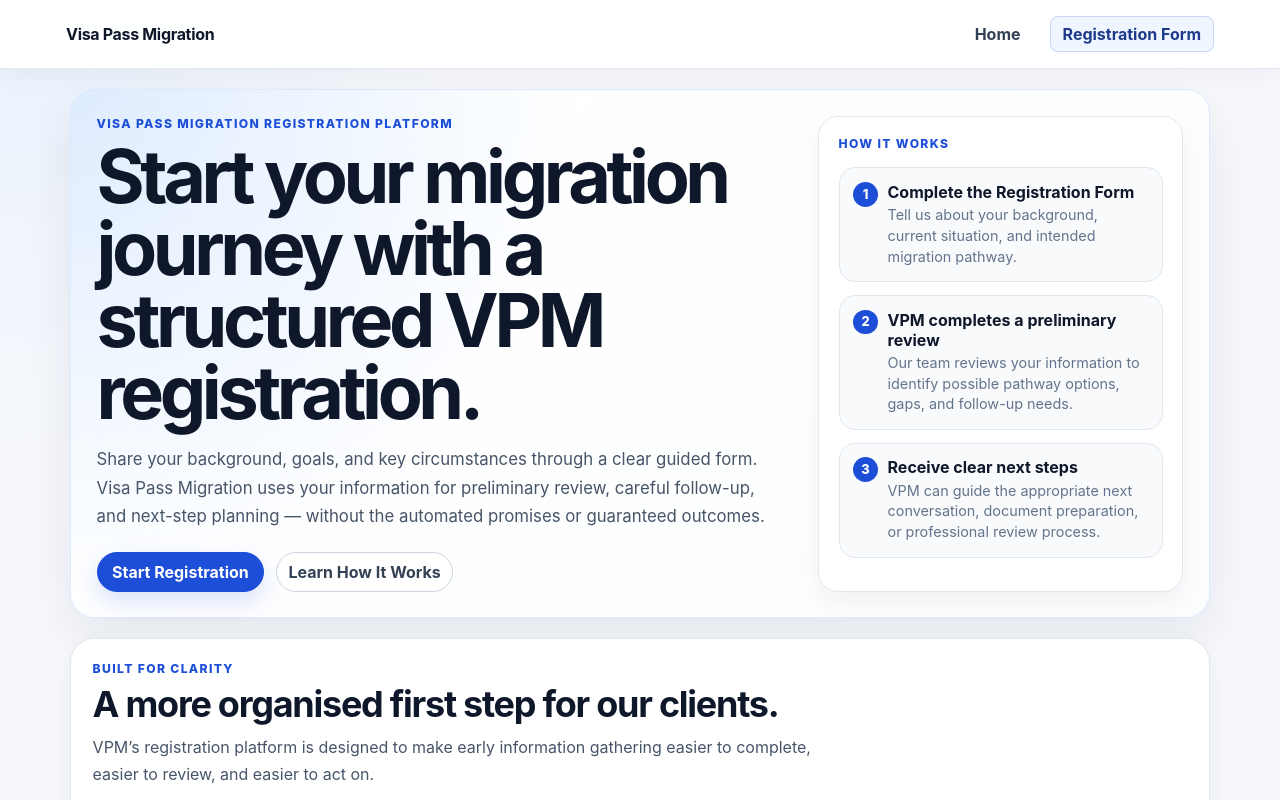
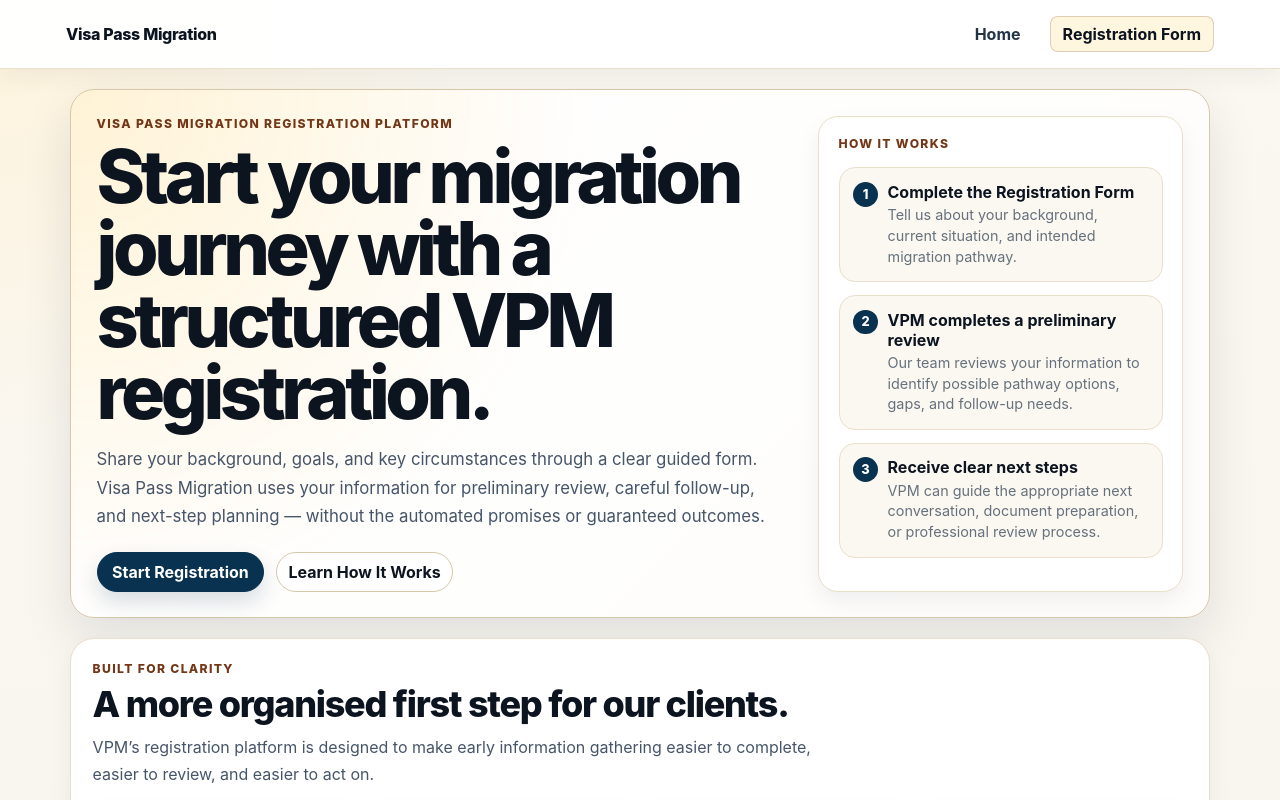
Before and after one commit to VisaPassMigration/VPM-online-enquiry-form, a Next.js app: page / in a window 1280 px wide. Shown: the top 800 px of the page. Built offline with nearby package versions, Linux system fonts and the light colour scheme.

Commit message:
Apply VPM brand identity theme

```diff
--- a/src/app/globals.css
+++ b/src/app/globals.css
@@ -1,37 +1,41 @@
 :root {
   color-scheme: light;
-  --vpm-royal: #1d4ed8;
-  --vpm-royal-dark: #1e3a8a;
-  --vpm-royal-soft: #dbeafe;
-  --vpm-navy: #0f172a;
-  --vpm-navy-muted: #334155;
-  --vpm-gold: #d99a18;
-  --vpm-gold-soft: #fffbeb;
-  --vpm-bg: #f6f8fc;
-  --vpm-surface: #ffffff;
-  --vpm-surface-soft: #f8fafc;
-  --vpm-border: #e2e8f0;
-  --vpm-border-strong: #cbd5e1;
-  --vpm-muted: #64748b;
-  --vpm-info-bg: #eff6ff;
-  --vpm-success-bg: #ecfdf5;
-  --vpm-success-text: #166534;
-  --vpm-warning-bg: #fffbeb;
-  --vpm-warning-text: #92400e;
-  --vpm-danger-bg: #fef2f2;
-  --vpm-danger-text: #991b1b;
-  --vpm-shadow-sm: 0 10px 24px rgba(15, 23, 42, 0.05);
-  --vpm-shadow-md: 0 20px 50px rgba(15, 23, 42, 0.08);
-}
-
+  --vpm-deep-navy: #0C1420;
+  --vpm-dark-blue: #08324F;
+  --vpm-cream: #FFEFCA;
+  --vpm-copper: #733717;
+  --vpm-black: #000000;
+  --vpm-white: #FFFFFF;
+  --vpm-royal: var(--vpm-dark-blue);
+  --vpm-royal-dark: var(--vpm-deep-navy);
+  --vpm-royal-soft: var(--vpm-cream);
+  --vpm-navy: var(--vpm-deep-navy);
+  --vpm-navy-muted: #243447;
+  --vpm-gold: var(--vpm-cream);
+  --vpm-gold-soft: #fff8e7;
+  --vpm-bg: #f7f4ee;
+  --vpm-surface: var(--vpm-white);
+  --vpm-surface-soft: #fbf8f2;
+  --vpm-border: #eadfc9;
+  --vpm-border-strong: #d8c8aa;
+  --vpm-muted: #66717c;
+  --vpm-info-bg: #eef3f5;
+  --vpm-success-bg: #eef6f0;
+  --vpm-success-text: #2f5d3a;
+  --vpm-warning-bg: var(--vpm-gold-soft);
+  --vpm-warning-text: var(--vpm-copper);
+  --vpm-danger-bg: #fbefed;
+  --vpm-danger-text: var(--vpm-copper);
+  --vpm-shadow-sm: 0 10px 24px rgba(12, 20, 32, 0.06);
+  --vpm-shadow-md: 0 20px 50px rgba(12, 20, 32, 0.10);
+}
 * {
   box-sizing: border-box;
 }
 
 body {
   margin: 0;
-  font-family: Inter, -apple-system, BlinkMacSystemFont, 'Segoe UI', Roboto, Oxygen,
-    Ubuntu, Cantarell, 'Open Sans', 'Helvetica Neue', sans-serif;
+  font-family: var(--font-montserrat, Montserrat), Montserrat, -apple-system, BlinkMacSystemFont, 'Segoe UI', sans-serif;
   color: #1f2937;
   background: #f9fafb;
 }
@@ -227,8 +231,8 @@ a {
 }
 
 .section-nav a:hover {
-  border-color: #2563eb;
-  color: #1d4ed8;
+  border-color: var(--vpm-dark-blue);
+  color: var(--vpm-dark-blue);
 }
 
 .fieldset-helper {
@@ -303,7 +307,7 @@ a {
 }
 
 .points-summary {
-  border: 1px solid #dbeafe;
+  border: 1px solid var(--vpm-cream);
   background: #f8fbff;
   border-radius: 10px;
   padding: 0.8rem;
@@ -314,7 +318,7 @@ a {
   font-size: 2rem;
   font-weight: 700;
   margin: 0.2rem 0 0.4rem;
-  color: #1d4ed8;
+  color: var(--vpm-dark-blue);
 }
 
 .points-summary ul {
@@ -323,8 +327,8 @@ a {
 }
 
 .dashboard-note {
-  border-left: 4px solid #1d4ed8;
-  background: #eff6ff;
+  border-left: 4px solid var(--vpm-dark-blue);
+  background: var(--vpm-info-bg);
 }
 
 .section-heading-row {
@@ -433,12 +437,12 @@ a {
 
 .review-grid-row dt {
   font-weight: 600;
-  color: #334155;
+  color: var(--vpm-navy-muted);
 }
 
 .review-grid-row dd {
   margin: 0;
-  color: #0f172a;
+  color: var(--vpm-deep-navy);
 }
 
 .review-list {
@@ -468,7 +472,7 @@ a {
 
 .communication-note {
   font-size: 0.88rem;
-  color: #334155;
+  color: var(--vpm-navy-muted);
   margin: 0 0 0.8rem;
 }
 
@@ -528,13 +532,13 @@ a {
 .communication-card__meta dt {
   font-size: 0.76rem;
   text-transform: uppercase;
-  color: #64748b;
+  color: var(--vpm-muted);
 }
 
 .communication-card__meta dd {
   margin: 0.15rem 0 0;
   font-size: 0.9rem;
-  color: #0f172a;
+  color: var(--vpm-deep-navy);
   white-space: pre-wrap;
   word-break: break-word;
 }
@@ -579,7 +583,7 @@ a {
   word-break: break-word;
   color: #1f2937;
   background: #f8fafc;
-  border: 1px solid #e2e8f0;
+  border: 1px solid var(--vpm-border);
   border-radius: 0.35rem;
   padding: 0.45rem;
   min-width: 130px;
@@ -589,7 +593,7 @@ a {
   margin: 0.5rem 0;
   padding: 0.75rem 0.9rem;
   border-radius: 0.45rem;
-  background: #0f172a;
+  background: var(--vpm-deep-navy);
 }
 
 .clear-pack-header__logo {
@@ -614,7 +618,7 @@ a {
 }
 
 .site-header__inner > strong {
-  color: #0f172a;
+  color: var(--vpm-deep-navy);
   letter-spacing: -0.02em;
 }
 
@@ -636,10 +640,10 @@ a {
   gap: 1.2rem;
   margin-bottom: 1rem;
   padding: 1.6rem;
-  border: 1px solid #dbeafe;
+  border: 1px solid var(--vpm-cream);
   border-radius: 18px;
   background:
-    radial-gradient(circle at top left, rgba(219, 234, 254, 0.95), rgba(255, 255, 255, 0.55) 38%),
+    radial-gradient(circle at top left, rgba(255, 239, 202, 0.95), rgba(255, 255, 255, 0.55) 38%),
     linear-gradient(135deg, #ffffff 0%, #f8fafc 100%);
   box-shadow: 0 18px 45px rgba(15, 23, 42, 0.06);
 }
@@ -655,7 +659,7 @@ a {
 
 .staff-hero h1 {
   margin-top: 0.25rem;
-  color: #0f172a;
+  color: var(--vpm-deep-navy);
   font-size: clamp(2rem, 4vw, 3rem);
   line-height: 1.05;
   letter-spacing: -0.04em;
@@ -671,7 +675,7 @@ a {
 
 .eyebrow {
   margin: 0 0 0.35rem;
-  color: #1d4ed8;
+  color: var(--vpm-dark-blue);
   font-size: 0.76rem;
   font-weight: 800;
   letter-spacing: 0.11em;
@@ -685,8 +689,8 @@ button[type='submit']:not(.secondary-btn) {
   align-items: center;
   justify-content: center;
   gap: 0.35rem;
-  border: 1px solid #1d4ed8;
-  background: #1d4ed8;
+  border: 1px solid var(--vpm-dark-blue);
+  background: var(--vpm-dark-blue);
   color: #ffffff;
   border-radius: 999px;
   padding: 0.55rem 0.9rem;
@@ -699,8 +703,8 @@ button[type='submit']:not(.secondary-btn) {
 .primary-btn:hover,
 button.primary-btn:hover,
 button[type='submit']:not(.secondary-btn):hover {
-  border-color: #1e40af;
-  background: #1e40af;
+  border-color: var(--vpm-deep-navy);
+  background: var(--vpm-deep-navy);
 }
 
 .secondary-btn {
@@ -721,22 +725,22 @@ button[type='submit']:not(.secondary-btn):hover {
 }
 
 .callout-card {
-  border: 1px solid #e2e8f0;
+  border: 1px solid var(--vpm-border);
   border-radius: 14px;
   padding: 1rem;
   background: #ffffff;
-  color: #334155;
+  color: var(--vpm-navy-muted);
 }
 
 .callout-card strong {
   display: block;
   margin-bottom: 0.35rem;
-  color: #0f172a;
+  color: var(--vpm-deep-navy);
 }
 
 .callout-card--info {
   border-color: #bfdbfe;
-  background: #eff6ff;
+  background: var(--vpm-info-bg);
 }
 
 .callout-card--warning {
@@ -764,7 +768,7 @@ button[type='submit']:not(.secondary-btn):hover {
 
 .section-helper,
 .active-filter-summary {
-  color: #64748b;
+  color: var(--vpm-muted);
   font-size: 0.9rem;
   line-height: 1.5;
 }
@@ -779,7 +783,7 @@ button[type='submit']:not(.secondary-btn):hover {
 }
 
 .kpi-card h4 {
-  color: #0f172a;
+  color: var(--vpm-deep-navy);
   font-size: 1.65rem;
 }
 
@@ -788,7 +792,7 @@ button[type='submit']:not(.secondary-btn):hover {
   gap: 0.85rem;
   margin-bottom: 1rem;
   padding: 1rem;
-  border: 1px solid #e2e8f0;
+  border: 1px solid var(--vpm-border);
   border-radius: 16px;
   background: #f8fafc;
 }
@@ -826,13 +830,13 @@ button[type='submit']:not(.secondary-btn):hover {
 
 .inline-staff-form {
   padding: 0.75rem;
-  border: 1px solid #e2e8f0;
+  border: 1px solid var(--vpm-border);
   border-radius: 12px;
   background: #f8fafc;
 }
 
 .staff-table-wrap {
-  border: 1px solid #e2e8f0;
+  border: 1px solid var(--vpm-border);
   border-radius: 14px;
   background: #ffffff;
 }
@@ -849,7 +853,7 @@ button[type='submit']:not(.secondary-btn):hover {
 
 .empty-table-cell {
   padding: 1.4rem !important;
-  color: #64748b;
+  color: var(--vpm-muted);
   text-align: center !important;
 }
 
@@ -867,7 +871,7 @@ button[type='submit']:not(.secondary-btn):hover {
 
 /* Premium staff dashboard refinements */
 .staff-section {
-  border-color: #e2e8f0;
+  border-color: var(--vpm-border);
   background: linear-gradient(180deg, #ffffff 0%, #fbfdff 100%);
 }
 
@@ -901,7 +905,7 @@ button[type='submit']:not(.secondary-btn):hover {
 
 .filter-row__label {
   padding-top: 0.32rem;
-  color: #64748b;
+  color: var(--vpm-muted);
   font-size: 0.74rem;
   font-weight: 800;
   letter-spacing: 0.08em;
@@ -920,7 +924,7 @@ button[type='submit']:not(.secondary-btn):hover {
   border: 1px solid #dbe3ef;
   border-radius: 999px;
   background: #ffffff;
-  color: #334155;
+  color: var(--vpm-navy-muted);
   font-size: 0.8rem;
   font-weight: 700;
   line-height: 1;
@@ -932,18 +936,18 @@ button[type='submit']:not(.secondary-btn):hover {
 .filter-clear:hover {
   border-color: #93c5fd;
   background: #f8fafc;
-  color: #1d4ed8;
+  color: var(--vpm-dark-blue);
 }
 
 .filter-chip--active {
-  border-color: #1d4ed8;
-  background: #eff6ff;
-  color: #1d4ed8;
-  box-shadow: 0 0 0 2px rgba(37, 99, 235, 0.08);
+  border-color: var(--vpm-dark-blue);
+  background: var(--vpm-info-bg);
+  color: var(--vpm-dark-blue);
+  box-shadow: 0 0 0 2px rgba(8, 50, 79, 0.08);
 }
 
 .filter-clear {
-  color: #64748b;
+  color: var(--vpm-muted);
   font-size: 0.78rem;
   padding-inline: 0.7rem;
 }
@@ -960,7 +964,7 @@ button[type='submit']:not(.secondary-btn):hover {
   position: relative;
   overflow: hidden;
   padding: 1rem 1rem 0.95rem 1.05rem;
-  border-color: #e2e8f0;
+  border-color: var(--vpm-border);
 }
 
 .dashboard-kpi-grid .kpi-card::before {
@@ -971,8 +975,8 @@ button[type='submit']:not(.secondary-btn):hover {
   width: 0.7rem;
   height: 0.7rem;
   border-radius: 999px;
-  background: #dbeafe;
-  box-shadow: 0 0 0 5px rgba(219, 234, 254, 0.65);
+  background: var(--vpm-cream);
+  box-shadow: 0 0 0 5px rgba(255, 239, 202, 0.65);
 }
 
 .dashboard-kpi-grid .kpi-card:nth-child(4n + 2)::before {
@@ -1006,7 +1010,7 @@ button[type='submit']:not(.secondary-btn):hover {
 
 .dashboard-table td {
   background: #ffffff;
-  color: #334155;
+  color: var(--vpm-navy-muted);
 }
 
 .dashboard-table tbody tr:hover td {
@@ -1018,7 +1022,7 @@ button[type='submit']:not(.secondary-btn):hover {
   background: #fbfdff !important;
   border: 1px dashed #cbd5e1;
   border-radius: 12px;
-  color: #64748b;
+  color: var(--vpm-muted);
   font-weight: 600;
 }
 
@@ -1047,7 +1051,7 @@ button[type='submit']:not(.secondary-btn):hover {
 .cell-secondary {
   display: block;
   margin-top: 0.25rem;
-  color: #64748b;
+  color: var(--vpm-muted);
   font-size: 0.76rem;
   line-height: 1.35;
 }
@@ -1135,10 +1139,10 @@ button[type='submit']:not(.secondary-btn):hover {
   gap: 1rem;
   align-items: stretch;
   padding: 1.6rem;
-  border: 1px solid #dbeafe;
+  border: 1px solid var(--vpm-cream);
   border-radius: 24px;
   background:
-    radial-gradient(circle at top left, rgba(219, 234, 254, 0.95), rgba(255, 255, 255, 0.55) 42%),
+    radial-gradient(circle at top left, rgba(255, 239, 202, 0.95), rgba(255, 255, 255, 0.55) 42%),
     linear-gradient(135deg, #ffffff 0%, #f8fafc 100%);
   box-shadow: 0 22px 55px rgba(15, 23, 42, 0.07);
 }
@@ -1153,7 +1157,7 @@ button[type='submit']:not(.secondary-btn):hover {
 .landing-hero h1 {
   max-width: 780px;
   margin: 0.25rem 0 0;
-  color: #0f172a;
+  color: var(--vpm-deep-navy);
   font-size: clamp(2.4rem, 6vw, 4.6rem);
   line-height: 0.98;
   letter-spacing: -0.06em;
@@ -1178,7 +1182,7 @@ button[type='submit']:not(.secondary-btn):hover {
 .landing-copy-card,
 .landing-disclaimer,
 .landing-feature-card {
-  border: 1px solid #e2e8f0;
+  border: 1px solid var(--vpm-border);
   border-radius: 20px;
   background: rgba(255, 255, 255, 0.88);
   box-shadow: 0 14px 30px rgba(15, 23, 42, 0.045);
@@ -1201,7 +1205,7 @@ button[type='submit']:not(.secondary-btn):hover {
 .landing-hero__panel li {
   position: relative;
   padding: 0.85rem 0.85rem 0.85rem 3rem;
-  border: 1px solid #e2e8f0;
+  border: 1px solid var(--vpm-border);
   border-radius: 16px;
   background: #f8fafc;
   counter-increment: landing-steps;
@@ -1217,7 +1221,7 @@ button[type='submit']:not(.secondary-btn):hover {
   height: 1.55rem;
   place-items: center;
   border-radius: 999px;
-  background: #1d4ed8;
+  background: var(--vpm-dark-blue);
   color: #ffffff;
   font-size: 0.8rem;
   font-weight: 800;
@@ -1229,12 +1233,12 @@ button[type='submit']:not(.secondary-btn):hover {
 }
 
 .landing-hero__panel strong {
-  color: #0f172a;
+  color: var(--vpm-deep-navy);
 }
 
 .landing-hero__panel span {
   margin-top: 0.2rem;
-  color: #64748b;
+  color: var(--vpm-muted);
   font-size: 0.9rem;
   line-height: 1.45;
 }
@@ -1243,7 +1247,7 @@ button[type='submit']:not(.secondary-btn):hover {
   display: grid;
   gap: 1rem;
   padding: 1.35rem;
-  border: 1px solid #e2e8f0;
+  border: 1px solid var(--vpm-border);
   border-radius: 24px;
   background: #ffffff;
 }
@@ -1255,7 +1259,7 @@ button[type='submit']:not(.secondary-btn):hover {
 .landing-section h2,
 .landing-disclaimer h2 {
   margin: 0;
-  color: #0f172a;
+  color: var(--vpm-deep-navy);
   font-size: clamp(1.55rem, 3vw, 2.25rem);
   letter-spacing: -0.035em;
 }
@@ -1286,18 +1290,18 @@ button[type='submit']:not(.secondary-btn):hover {
   height: 0.28rem;
   margin-bottom: 0.8rem;
   border-radius: 999px;
-  background: linear-gradient(90deg, #1d4ed8, #f59e0b);
+  background: linear-gradient(90deg, var(--vpm-dark-blue), var(--vpm-copper));
 }
 
 .landing-feature-card h3 {
   margin: 0;
-  color: #0f172a;
+  color: var(--vpm-deep-navy);
   font-size: 1.02rem;
 }
 
 .landing-feature-card p {
   margin: 0.55rem 0 0;
-  color: #64748b;
+  color: var(--vpm-muted);
   line-height: 1.55;
   font-size: 0.93rem;
 }
@@ -1366,15 +1370,21 @@ button[type='submit']:not(.secondary-btn):hover {
 body {
   color: var(--vpm-navy-muted);
   background:
-    radial-gradient(circle at top left, rgba(219, 234, 254, 0.45), transparent 28rem),
-    var(--vpm-bg);
+    radial-gradient(circle at top left, rgba(255, 239, 202, 0.55), transparent 30rem),
+    linear-gradient(180deg, #fbf8f2 0%, var(--vpm-bg) 100%);
 }
 
 .site-header {
-  background: rgba(255, 255, 255, 0.94);
+  background: rgba(255, 255, 255, 0.96);
   border-bottom-color: var(--vpm-border);
-  box-shadow: 0 8px 22px rgba(15, 23, 42, 0.04);
+  box-shadow: 0 8px 22px rgba(12, 20, 32, 0.05);
   backdrop-filter: blur(14px);
+}
+
+.site-header__inner > strong {
+  color: var(--vpm-deep-navy);
+  font-weight: 800;
+  letter-spacing: -0.02em;
 }
 
 .site-nav a {
@@ -1385,15 +1395,15 @@ body {
 }
 
 .site-nav a:hover {
-  border-color: var(--vpm-royal-soft);
-  background: var(--vpm-info-bg);
-  color: var(--vpm-royal-dark);
+  border-color: var(--vpm-border-strong);
+  background: var(--vpm-surface-soft);
+  color: var(--vpm-dark-blue);
 }
 
 .site-nav a[href='/intake'] {
-  border-color: rgba(29, 78, 216, 0.18);
-  background: rgba(219, 234, 254, 0.42);
-  color: var(--vpm-royal-dark);
+  border-color: rgba(115, 55, 23, 0.22);
+  background: rgba(255, 239, 202, 0.58);
+  color: var(--vpm-deep-navy);
 }
 
 .hero,
@@ -1411,44 +1421,57 @@ body {
 
 .staff-hero,
 .landing-hero {
-  border-color: var(--vpm-royal-soft);
+  border-color: var(--vpm-border-strong);
   background:
-    radial-gradient(circle at top left, rgba(219, 234, 254, 0.9), rgba(255, 255, 255, 0.58) 40%),
+    radial-gradient(circle at top left, rgba(255, 239, 202, 0.78), rgba(255, 255, 255, 0.66) 42%),
     linear-gradient(135deg, var(--vpm-surface) 0%, var(--vpm-surface-soft) 100%);
   box-shadow: var(--vpm-shadow-md);
 }
 
+.staff-hero h1,
+.landing-hero h1,
+.landing-section h2,
+.landing-disclaimer h2,
+.section h2,
+.section h3,
+.staff-section h2,
+.staff-section h3,
+.kpi-card h4 {
+  color: var(--vpm-deep-navy);
+  font-weight: 800;
+}
+
 .eyebrow {
-  color: var(--vpm-royal);
+  color: var(--vpm-copper);
 }
 
 .primary-btn,
 button.primary-btn,
 button[type='submit']:not(.secondary-btn) {
-  border-color: var(--vpm-royal);
-  background: var(--vpm-royal);
-  box-shadow: 0 10px 22px rgba(29, 78, 216, 0.16);
+  border-color: var(--vpm-dark-blue);
+  background: var(--vpm-dark-blue);
+  box-shadow: 0 10px 22px rgba(8, 50, 79, 0.16);
 }
 
 .primary-btn:hover,
 button.primary-btn:hover,
 button[type='submit']:not(.secondary-btn):hover {
-  border-color: var(--vpm-royal-dark);
-  background: var(--vpm-royal-dark);
+  border-color: var(--vpm-deep-navy);
+  background: var(--vpm-deep-navy);
 }
 
 .secondary-btn,
 .filter-clear {
   border-color: var(--vpm-border-strong);
   background: var(--vpm-surface);
-  color: var(--vpm-navy-muted);
+  color: var(--vpm-deep-navy);
 }
 
 .secondary-btn:hover,
 .filter-clear:hover {
-  border-color: var(--vpm-royal-soft);
+  border-color: rgba(115, 55, 23, 0.28);
   background: var(--vpm-surface-soft);
-  color: var(--vpm-royal-dark);
+  color: var(--vpm-copper);
 }
 
 .filter-panel,
@@ -1467,14 +1490,14 @@ button[type='submit']:not(.secondary-btn):hover {
 .filter-chip:hover {
   border-color: var(--vpm-border-strong);
   background: var(--vpm-surface-soft);
-  color: var(--vpm-royal-dark);
+  color: var(--vpm-dark-blue);
 }
 
 .filter-chip--active {
-  border-color: var(--vpm-royal);
+  border-color: var(--vpm-dark-blue);
   background: var(--vpm-info-bg);
-  color: var(--vpm-royal-dark);
-  box-shadow: 0 0 0 2px rgba(29, 78, 216, 0.08);
+  color: var(--vpm-deep-navy);
+  box-shadow: 0 0 0 2px rgba(8, 50, 79, 0.08);
 }
 
 .callout-card {
@@ -1484,14 +1507,14 @@ button[type='submit']:not(.secondary-btn):hover {
 }
 
 .callout-card--info {
-  border-color: var(--vpm-royal-soft);
+  border-color: #c9d7df;
   background: var(--vpm-info-bg);
 }
 
 .callout-card--warning,
 .disclaimer,
 .landing-disclaimer {
-  border-color: rgba(217, 154, 24, 0.45);
+  border-color: rgba(115, 55, 23, 0.24);
   background: var(--vpm-gold-soft);
 }
 
@@ -1506,23 +1529,23 @@ button[type='submit']:not(.secondary-btn):hover {
 }
 
 .dashboard-kpi-grid .kpi-card::before {
-  background: var(--vpm-royal-soft);
-  box-shadow: 0 0 0 5px rgba(219, 234, 254, 0.7);
+  background: var(--vpm-dark-blue);
+  box-shadow: 0 0 0 5px rgba(8, 50, 79, 0.10);
 }
 
 .dashboard-kpi-grid .kpi-card:nth-child(4n + 2)::before {
-  background: var(--vpm-success-bg);
-  box-shadow: 0 0 0 5px rgba(236, 253, 245, 0.9);
+  background: var(--vpm-cream);
+  box-shadow: 0 0 0 5px rgba(255, 239, 202, 0.72);
 }
 
 .dashboard-kpi-grid .kpi-card:nth-child(4n + 3)::before {
-  background: var(--vpm-warning-bg);
-  box-shadow: 0 0 0 5px rgba(255, 251, 235, 0.95);
+  background: var(--vpm-copper);
+  box-shadow: 0 0 0 5px rgba(115, 55, 23, 0.08);
 }
 
 .dashboard-kpi-grid .kpi-card:nth-child(4n + 4)::before {
-  background: var(--vpm-danger-bg);
-  box-shadow: 0 0 0 5px rgba(254, 242, 242, 0.85);
+  background: var(--vpm-deep-navy);
+  box-shadow: 0 0 0 5px rgba(12, 20, 32, 0.08);
 }
 
 .status-badge,
@@ -1541,21 +1564,21 @@ button[type='submit']:not(.secondary-btn):hover {
 
 .status-badge--warning,
 .badge--warning {
-  border-color: rgba(217, 154, 24, 0.45);
+  border-color: rgba(115, 55, 23, 0.24);
   background: var(--vpm-warning-bg);
   color: var(--vpm-warning-text);
 }
 
 .status-badge--success,
 .badge--success {
-  border-color: rgba(22, 101, 52, 0.2);
+  border-color: rgba(47, 93, 58, 0.18);
   background: var(--vpm-success-bg);
   color: var(--vpm-success-text);
 }
 
 .status-badge--danger,
 .badge--danger {
-  border-color: rgba(153, 27, 27, 0.18);
+  border-color: rgba(115, 55, 23, 0.18);
   background: var(--vpm-danger-bg);
   color: var(--vpm-danger-text);
 }
@@ -1573,18 +1596,18 @@ button[type='submit']:not(.secondary-btn):hover {
 
 .dashboard-table tbody tr:hover td,
 .staff-table tbody tr:hover td {
-  background: #fbfdff;
+  background: #fffdfa;
 }
 
 .empty-table-cell,
 .empty-state {
   border-color: var(--vpm-border-strong);
-  background: #fbfdff !important;
+  background: #fffdfa !important;
   color: var(--vpm-muted);
 }
 
 .landing-feature-card__accent {
-  background: linear-gradient(90deg, var(--vpm-royal), var(--vpm-gold));
+  background: linear-gradient(90deg, var(--vpm-dark-blue), var(--vpm-copper));
 }
 
 .landing-hero__panel li {
@@ -1593,6 +1616,6 @@ button[type='submit']:not(.secondary-btn):hover {
 }
 
 .landing-hero__panel li::before {
-  background: var(--vpm-royal);
-  color: #ffffff;
-}
+  background: var(--vpm-dark-blue);
+  color: var(--vpm-white);
+}
--- a/src/app/layout.tsx
+++ b/src/app/layout.tsx
@@ -4,7 +4,7 @@ import './globals.css';
 
 export const metadata: Metadata = {
   title: 'VPM Intake Platform',
-  description: 'Secure client intake platform foundation for Visa Pass Migration.',
+  description: 'Structured client registration platform for Visa Pass Migration.',
 };
 
 export default function RootLayout({
```
